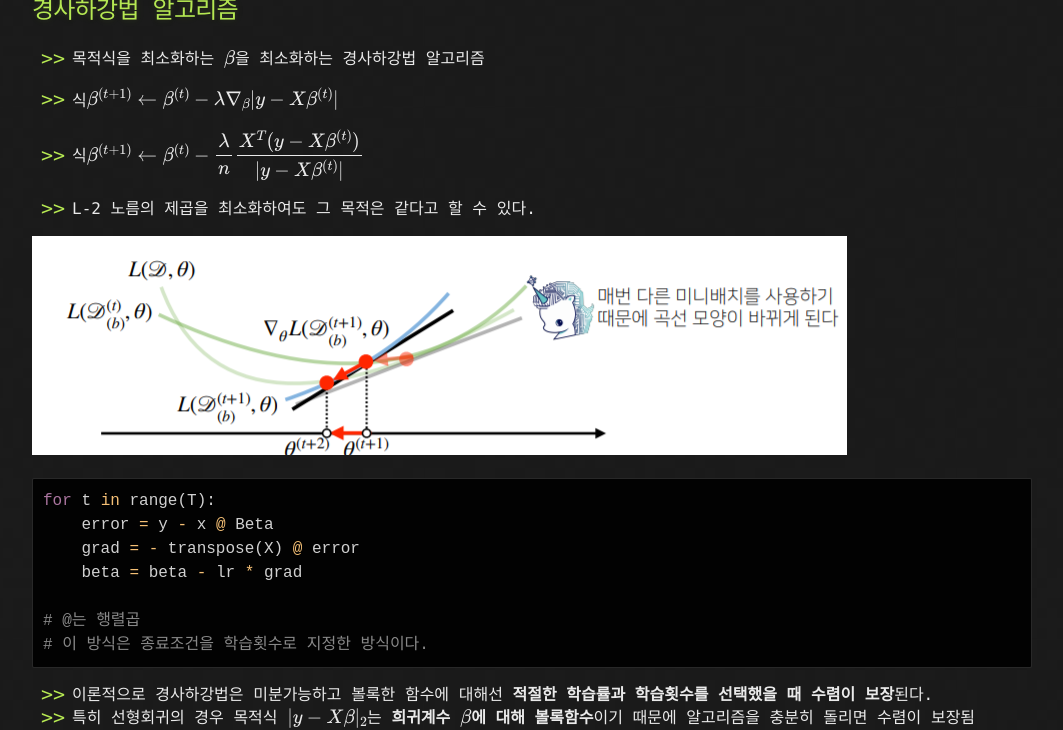
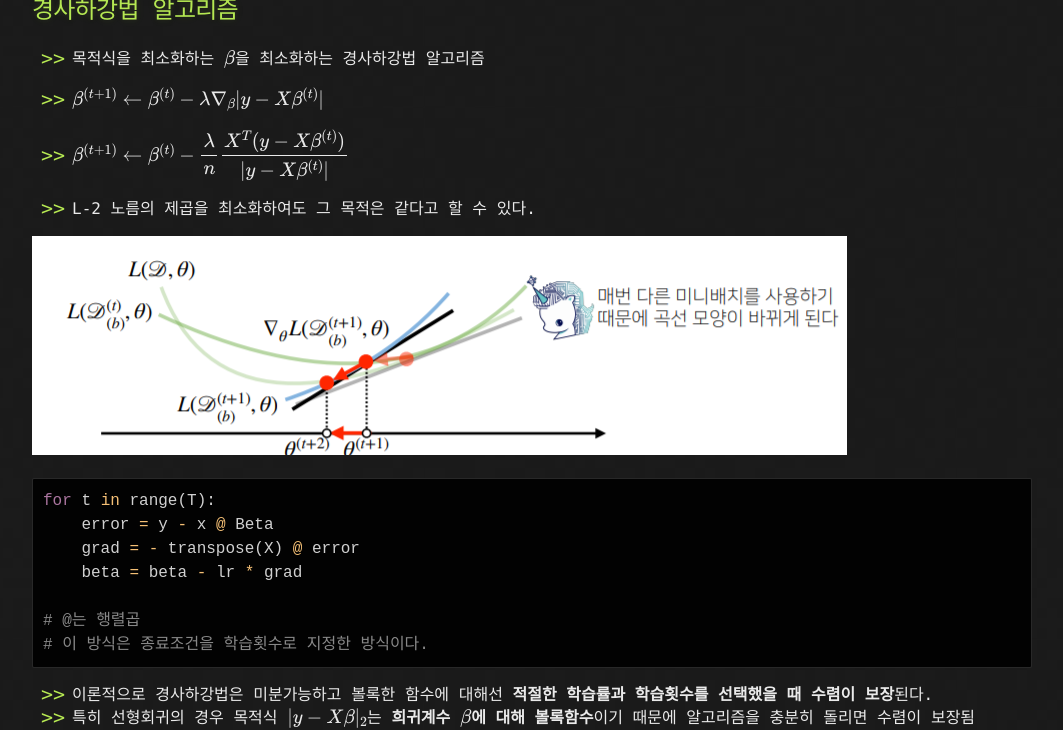
Before and after one commit to CodeNinja1126/CodeNinja1126.github.io, a Jekyll site: the page built from _posts/2021-01-27-021.md, in a window 1280 px wide and 900 px high, scrolled down 3979 px, cut to the strip 170-900 px from the top of the window. Shown: the whole strip, without its empty margins (108-1171 px from the left). Built offline with Jekyll 4.4.1, drawn with Linux system fonts in a browser that asks for light colours; formulas are drawn with MathJax 3.

Commit message:
Update 2021-01-27-021.md

```diff
--- a/_posts/2021-01-27-021.md
+++ b/_posts/2021-01-27-021.md
@@ -87,9 +87,9 @@
 
 - 목적식을 최소화하는 $\beta$을 최소화하는 경사하강법 알고리즘
 
-- 식$\beta^{(t+1)}\leftarrow\beta^{(t)}-\lambda\nabla_\beta\|y - X\beta^{(t)}\|$
+- $\beta^{(t+1)}\leftarrow\beta^{(t)}-\lambda\nabla_\beta\|y - X\beta^{(t)}\|$
 
-- 식$\beta^{(t+1)}\leftarrow\beta^{(t)}-\dfrac\lambda n\dfrac{X^T(y-X\beta^{(t)})}{\|y - X\beta^{(t)}\|}$
+- $\beta^{(t+1)}\leftarrow\beta^{(t)}-\dfrac\lambda n\dfrac{X^T(y-X\beta^{(t)})}{\|y - X\beta^{(t)}\|}$
 
 - L-2 노름의 제곱을 최소화하여도 그 목적은 같다고 할 수 있다.
 
```
